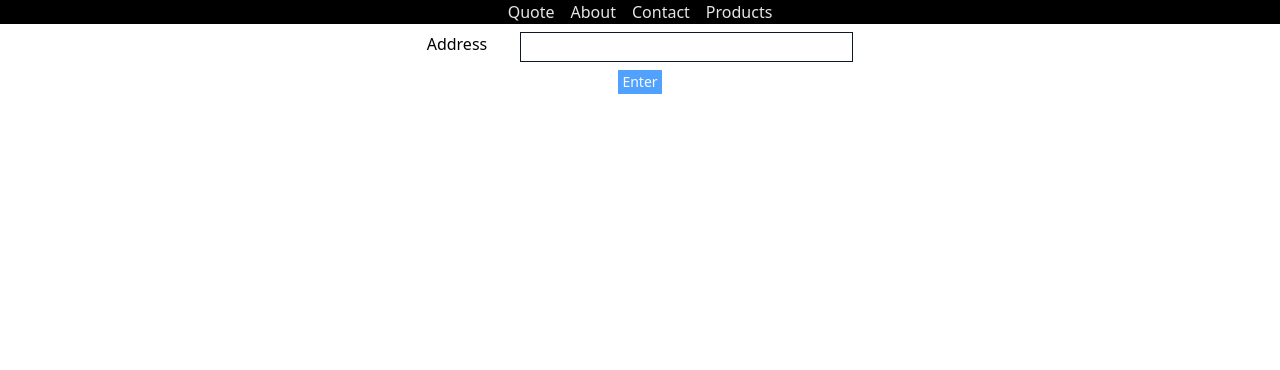
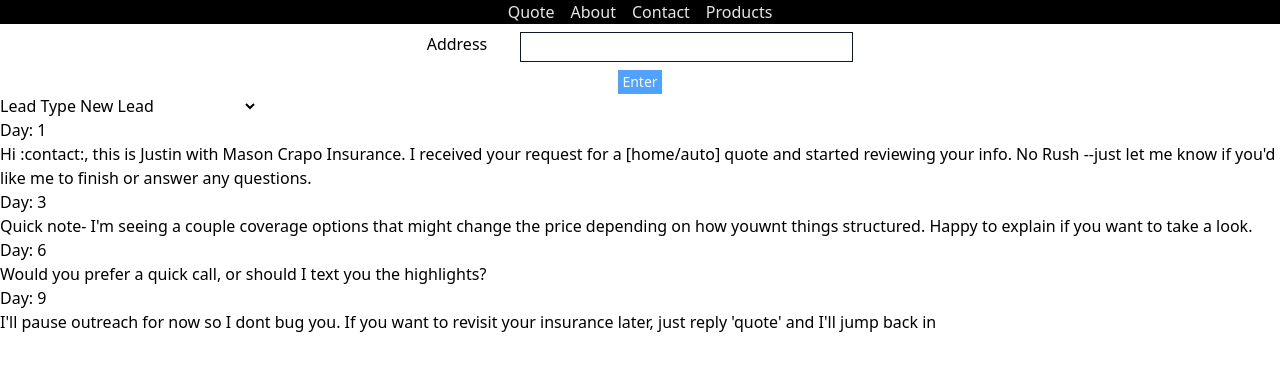
Before and after one commit to Jpatrick6420/propertyandcasualtywebsite, a React (Vite) app: page / in a window 1280 px wide. Shown: the top 370 px of the page. Built offline with nearby package versions, Linux system fonts and the light colour scheme.

Commit message:
added script logic

```diff
--- a/package.json
+++ b/package.json
@@ -11,6 +11,7 @@
   },
   "dependencies": {
     "@tailwindcss/vite": "^4.1.11",
+    "npm": "^11.7.0",
     "react": "^19.1.0",
     "react-dom": "^19.1.0",
     "tailwindcss": "^4.1.11"
--- a/src/App2.jsx
+++ b/src/App2.jsx
@@ -1,12 +1,49 @@
+import { useReducer } from "react";
 import "./App.css";
 import Nav from "./components/Nav";
+import List from "./features/List.jsx";
 import ZipCodeSection from "./features/ZipCodeSection.jsx";
+import ScriptSection from "./features/ScriptSection.jsx";
+import {
+  requoteNoContact,
+  requoteTexts,
+  newLeads,
+  conditionalRequotes,
+  winbackScript,
+} from "./data/scripts.js";
+
+const initState = { script: "newlead" };
+const SET_CALL_TYPE = "SET_CALL_TYPE";
+
+function reducer(state, action) {
+  switch (action.type) {
+    case SET_CALL_TYPE:
+      return { ...state, script: action.payload };
+    default:
+      return state;
+  }
+}
 
 function App2() {
+  const [state, dispatch] = useReducer(reducer, initState);
+
   return (
     <>
       <Nav />
       <ZipCodeSection />
+      <ScriptSection handler={dispatch} state={state.script} />
+      <ul>
+        {state.script == "newlead" &&
+          newLeads.map((item, i) => <List items={item} key={i} />)}
+        {state.script == "requote" &&
+          requoteTexts.map((item, i) => <List key={i} items={item} />)}
+        {state.script == "nocontact" &&
+          requoteNoContact.map((item, i) => <List key={i} items={item} />)}
+        {state.script == "conditionalrequotes" &&
+          conditionalRequotes.map((item, i) => <List key={i} items={item} />)}
+        {state.script == "winback" &&
+          winbackScript.map((item, i) => <List key={i} items={item} />)}
+      </ul>
     </>
   );
 }
--- /dev/null
+++ b/src/components/Card.jsx
@@ -0,0 +1,22 @@
+import { useState } from "react";
+
+function Card({ info, index }) {
+  const [isHovered, setIsHovered] = useState(false);
+  return (
+    <li className="bg-blue-400 px-2 py-4 rounded-lg shadow-sm shadow-gray-900 hover:scale-105">
+      <p className="font-bold text-xl">
+        {index + 1 + ") "}
+        {info.name}
+      </p>
+
+      {info.instructions?.map((instr, j) => (
+        <p key={instr} className="hidden" >
+          <em className="inline ">{j + 1}:</em>
+          {instr}
+        </p>
+      ))}
+    </li>
+  );
+}
+
+export default Card;
--- /dev/null
+++ b/src/components/Dropdown.jsx
@@ -0,0 +1,34 @@
+function Dropdown({ label, options, handler, state }) {
+  const newOptions = options.map((item) => {
+    const split = item.split(" ");
+    const newSplit = split.map((newItem) => {
+      const firstLetter = newItem[0].toUpperCase();
+      const restOfWord = newItem.slice(1);
+      return `${firstLetter}${restOfWord}`;
+    });
+    return newSplit.join(" ");
+  });
+  return (
+    <div>
+      <label>{label}</label>
+      <select
+        name="call_type"
+        id="call_type"
+        value={state}
+        onChange={(e) =>
+          handler({ type: "SET_CALL_TYPE", payload: e.target.value })
+        }
+      >
+        {newOptions.map((item, i) => {
+          return (
+            <option key={i} value={options[i].split(" ").join("")}>
+              {item}
+            </option>
+          );
+        })}
+      </select>
+    </div>
+  );
+}
+
+export default Dropdown;
--- /dev/null
+++ b/src/data/scripts.js
@@ -0,0 +1,127 @@
+const newLeads = [
+  {
+    day: 1,
+    message:
+      "Hi :contact:, this is Justin with Mason Crapo Insurance. I received your request for a [home/auto] quote and started reviewing your info. No Rush --just let me know if you'd like me to finish or answer any questions.",
+  },
+  {
+    day: 3,
+    message:
+      "Quick note- I'm seeing a couple coverage options that might change the price depending on how youwnt things structured. Happy to explain if you want to take a look.",
+  },
+  {
+    day: 6,
+    message:
+      "Would you prefer a quick call, or should I text you the highlights?",
+  },
+  {
+    day: 9,
+    message:
+      "I'll pause outreach for now so I dont bug you. If you want to revisit your insurance later, just reply 'quote' and I'll jump back in",
+  },
+];
+
+const requoteTexts = [
+  {
+    day: 1,
+    message:
+      "Hi :contact:, this i Justin with Mason Crapo Insurance. We worked up a [home/auto] for you in the past, I wanted to check i to see if it makes sense to revit it now. No rush at all -- just let me know",
+  },
+  {
+    day: 3,
+    message:
+      "Quick check-in --has anything changed since we last talked or would you like me to compare options again as-is?",
+  },
+  {
+    day: 6,
+    message:
+      "Sometimes re-quotes come out very similar and sometimes there's a noticeable shift depending on carriers and coverage structure. Happy to walk through it if you want.",
+  },
+  {
+    day: 9,
+    message:
+      "I'll pause outreach for now so I don't bug you. If you want to revisit your insurance later, just reply 're-quote' and I'll jump back in.",
+  },
+];
+const requoteNoContact = [
+  {
+    day: 1,
+    message:
+      "Hi :contact:, this is Justin with Mason Crapo Insurance. I had your contact info from a prior quote request and I wanted to see if reviewing your [home/auto] insurance is still relevant. No rush -- just let me know.",
+  },
+  {
+    day: 3,
+    message:
+      "Sometimes these old quote attempts still make sense to revisit, and sometimes they don't.  --it really just depends on timing.",
+  },
+  {
+    day: 6,
+    message:
+      "If you do want to revisit it, would you prefer a quick call or for me to text you the basics",
+  },
+  {
+    day: 9,
+    message:
+      "I'll pause outreach for now so I don't bug you. If you want to revisit your insurance later, just reply 'quote' and I'll jump back in",
+  },
+];
+
+const conditionalRequotes = [
+  {
+    day: 1,
+    topic: "claims",
+    message:
+      "Hi :contact:, this is Justin with Mason Crapo Insurance, and I'm reaching out because the claim timing we discussed may no longer be affecting your opitons. No rush --just wanted to know if you'd like me to take another look",
+  },
+  {
+    day: 1,
+    topic: "eligible",
+    message:
+      "Hi :contact:, this is Justin with Mason Crapo Insurance. When we last talked, your home wasn't eligible with a few carriers due to underwriting issues. That may have changed.  Happy to revisit it if you'd like. --totally up to you.",
+  },
+  {
+    day: 1,
+    topic: "options",
+    message:
+      "Hi :contact:, this is Justin with Mason Crapo Insurance. Since we last spoke, I have a couple additional carrier options that werent available at the time. Let me know if you'd like me to re-run things --no pressure at all.",
+  },
+  {
+    day: 1,
+    topic: "structure",
+    message:
+      "Hi :contact:, this is Justin with Mason Crapo Insurance. After our last conversation, I realized there are a few different ways to structure coverage that might affect the priceing we saw before.  Happy to walk through it if you want to revisit things.",
+  },
+];
+const winbackScript = [
+  {
+    day: 1,
+
+    message:
+      "Hi :Name:, this is Justin with Mason Crapo Insurance. We worked together in the past, and I wanted to check in to see if it makes sense to review your insurance again. No rush at all — just wanted to reach out.",
+  },
+  {
+    day: 3,
+
+    message:
+      "Sometimes people circle back after a year or two when pricing, coverage, or service needs change. If that’s the case for you, I’m happy to take another look.",
+  },
+  {
+    day: 6,
+
+    message:
+      "If you’d like to revisit things, would you prefer a quick call or for me to text you the basics?",
+  },
+  {
+    day: 9,
+
+    message:
+      "I’ll pause outreach for now so I don’t bug you -- If you ever want to compare options again, just reply 'quote' and I’ll jump back in.",
+  },
+];
+export {
+  conditionalRequotes,
+  requoteNoContact,
+  requoteTexts,
+  newLeads,
+  winbackScript,
+};
--- a/src/data/tips.js
+++ b/src/data/tips.js
@@ -6,4 +6,46 @@ export const tips = [
     tip: "Do not ask if the person is there. Either start with their name or use their spouses name",
   },
   { id: 3, tip: "Use even inflection" },
+  {
+    id: 4,
+    tip: "Validate at drivers screen.",
+    instructions: [
+      "Click drivers",
+      "Click checkbox next to names or the all names box",
+      "Click retrieve MVR",
+    ],
+  },
 ];
+
+export const platformTips = [
+  {
+    id: 1,
+    name: "Validation in Alta DOES NOT run mvr",
+    instructions: [
+      "Click validate",
+      "Click bind",
+      "Go to Bristol West",
+      "Navidgate through the quote (all data should be there)",
+      "Go to reports",
+      "Select Run MVR",
+      "Finally go back to coverage to see the price",
+    ],
+  },
+  {
+    id: 2,
+    name: "Reduce water deductible",
+    instructions: [
+      "Select water protection",
+      "Select whole home water protection with shutoff",
+      "Go to coverage",
+      "Select new deductible",
+      "Send customer the link for moen.com/farmers",
+      "Have them measure the water pipe in their home",
+      "Order correct part",
+      "Once part gets to home, moen should call to set up install",
+      "Upload document to link they recieve from Farmers",
+      "Verify that doc was accepted",
+      "Customer only has 45 days for install from BIND. If not it will remove discount. If it is installed within 45 days then they can back date. If not then the discount is prorated.",
+    ],
+  },
+];
--- a/src/features/List.jsx
+++ b/src/features/List.jsx
@@ -1,11 +1,10 @@
-function TipsSection({ tips }) {
+function List({ items }) {
   return (
-    <ul>
-      {tips.map((item) => {
-        return <li>{item.tip}</li>;
-      })}
-    </ul>
+    <li>
+      <h2>Day: {items.day}</h2>
+      <p>{items.message}</p>
+    </li>
   );
 }
 
-export default TipsSection;
+export default List;
--- /dev/null
+++ b/src/features/ScriptSection.jsx
@@ -0,0 +1,22 @@
+import Dropdown from "../components/Dropdown";
+
+function ScriptSection({ handler, state }) {
+  return (
+    <div>
+      <Dropdown
+        handler={handler}
+        options={[
+          "new lead",
+          "re quote",
+          "no contact",
+          "conditional requotes",
+          "win back",
+        ]}
+        label="Lead Type"
+        state={state.script}
+      />
+    </div>
+  );
+}
+
+export default ScriptSection;
--- /dev/null
+++ b/src/features/Tips.jsx
@@ -0,0 +1,15 @@
+import { platformTips } from "../data/tips";
+import Card from "../components/Card";
+function Tips() {
+  return (
+    <div className="w-3/4">
+      <ul className="px-4 py-2 space-y-4 mx-auto">
+        {platformTips.map((item, i) => (
+          <Card info={item} index={i} key={i} />
+        ))}
+      </ul>
+    </div>
+  );
+}
+
+export default Tips;
```
Also changed, not shown: 1 other file (tests, documents, lock files or other folders).
